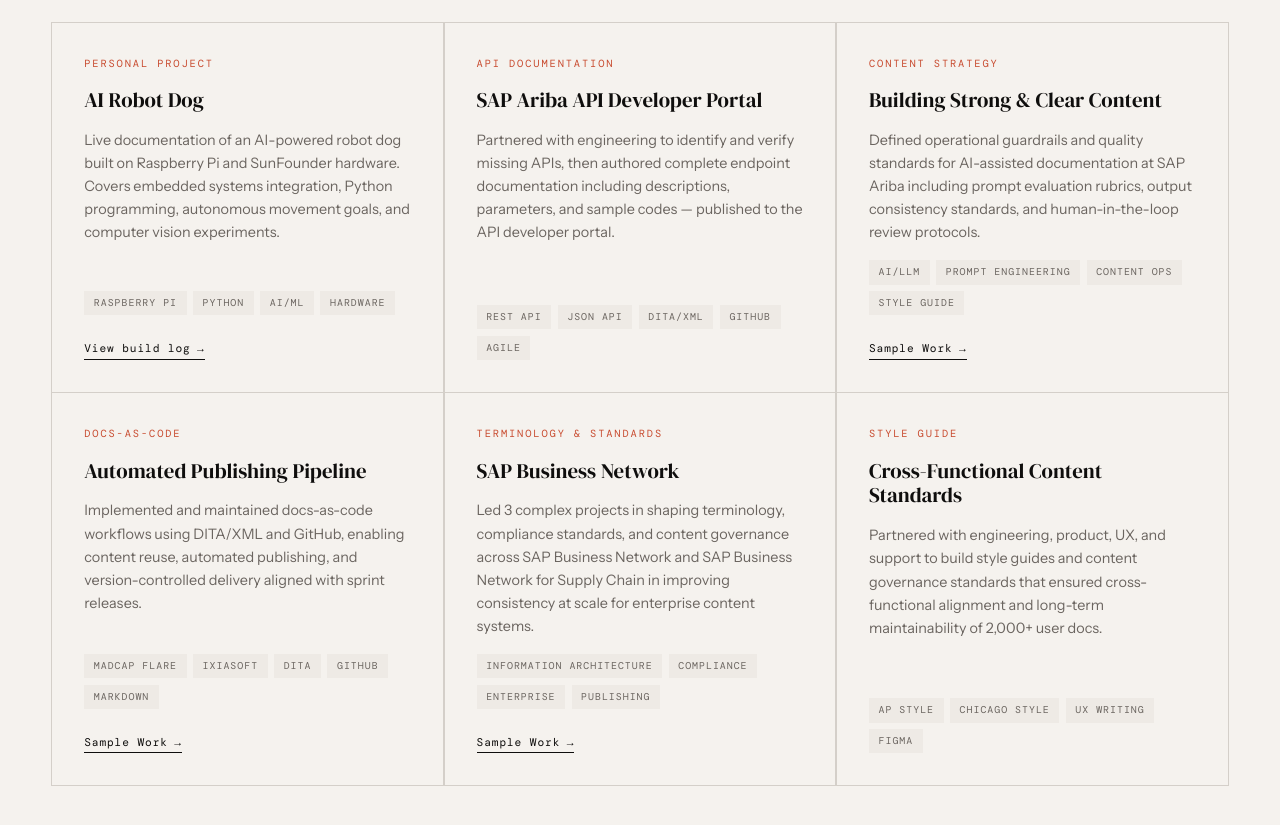
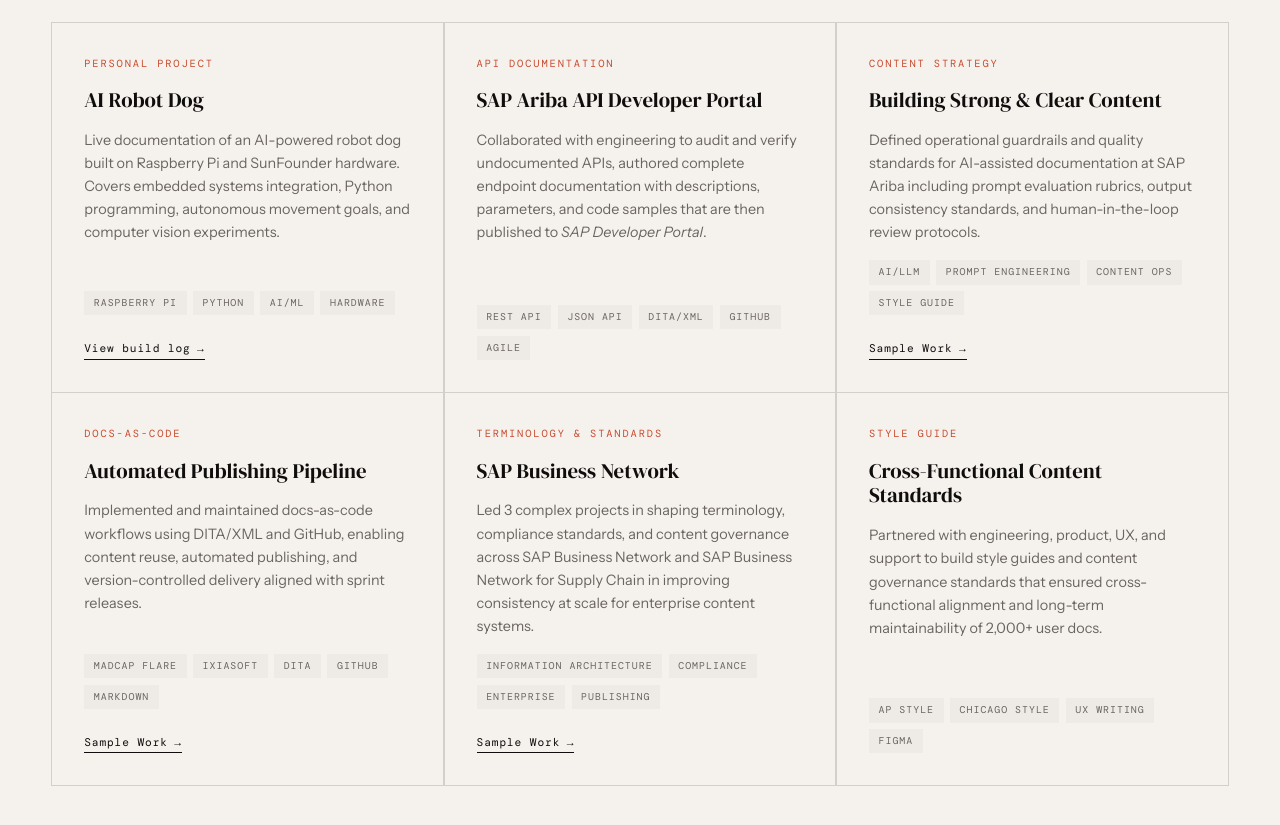
Before and after one commit to ElianaJain/ElianaJainPortfolio, a plain HTML site: page index.html in a window 1280 px wide. Shown: the part 1180-2005 px from the top of the page. Drawn offline with nearby package versions, Linux system fonts and the light colour scheme; a web font is replaced by a local one.

Commit message:
Update index.html

```diff
--- a/index.html
+++ b/index.html
@@ -683,7 +683,7 @@
       <div class="work-card reveal">
         <div class="card-type">API Documentation</div>
         <div class="card-title">SAP Ariba API Developer Portal</div>
-        <div class="card-desc">Partnered with engineering to identify and verify missing APIs, then authored complete endpoint documentation including descriptions, parameters, and sample codes — published to the API developer portal.</div>
+        <div class="card-desc">Collaborated with engineering to audit and verify undocumented APIs, authored complete endpoint documentation with descriptions, parameters, and code samples that are then published to <em>SAP Developer Portal</em>.</div>
         <div class="card-tags">
           <span class="tag">REST API</span>
           <span class="tag">JSON API</span>
```
